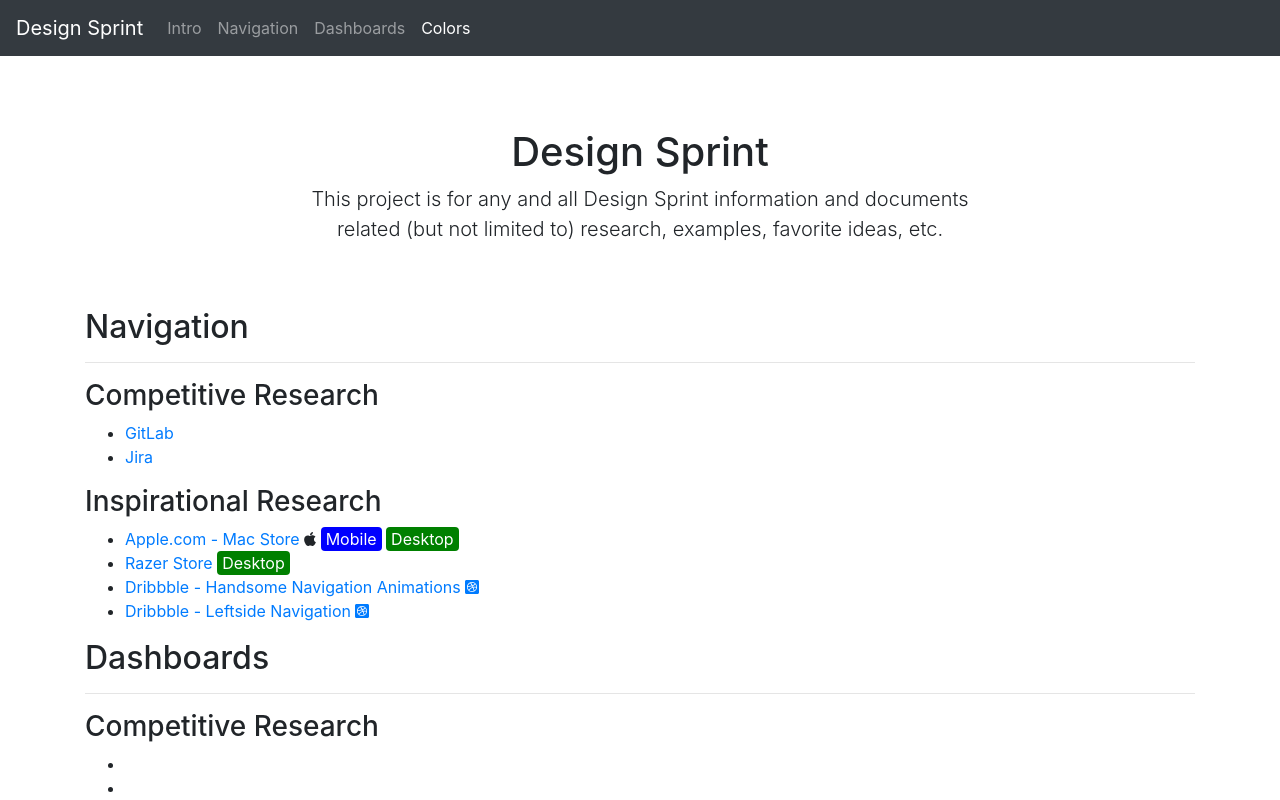
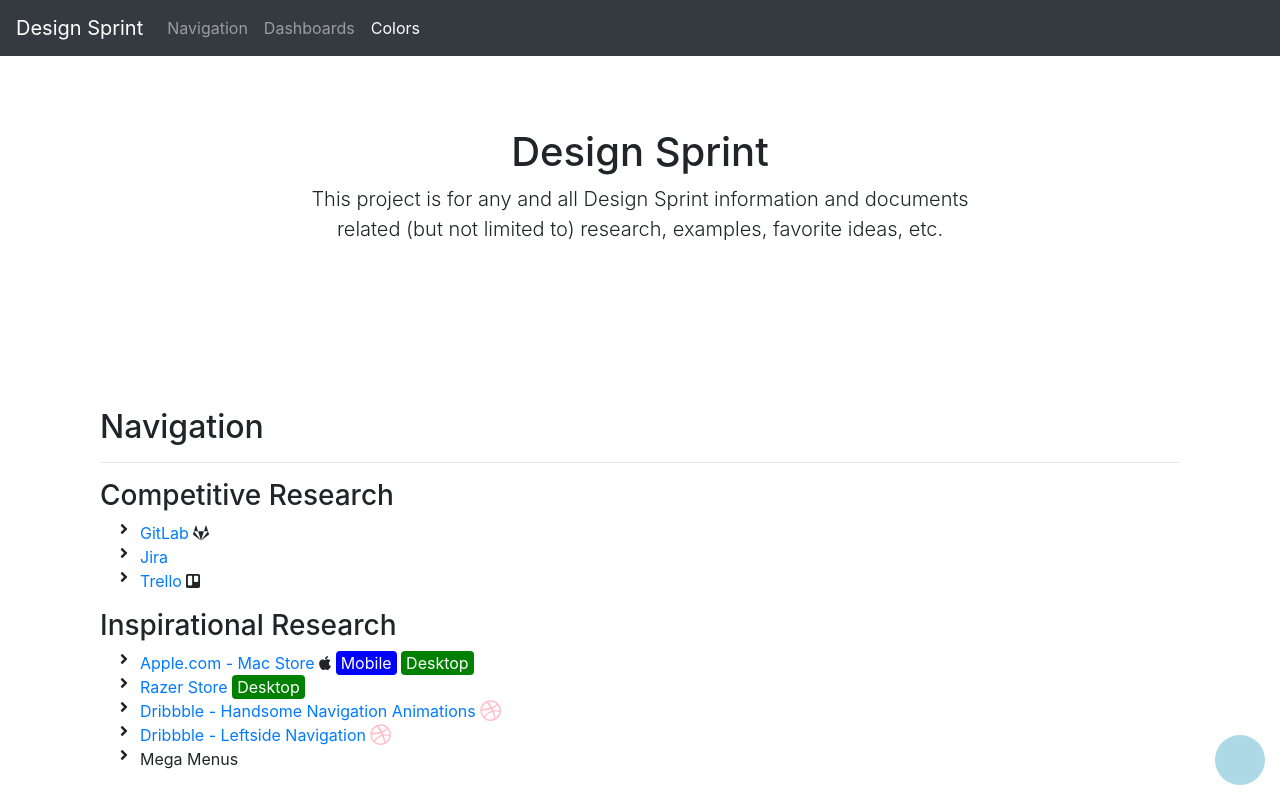
Before and after one commit to AdamJ/DesignSprint, a website: page index.html in a window 1280 px wide. Shown: the top 800 px of the page. Drawn offline with nearby package versions, Linux system fonts and the light colour scheme.

Commit message:
maintenance

```diff
--- a/index.html
+++ b/index.html
@@ -14,9 +14,10 @@
 </head>
 
 <body id="page-top" data-spy="scroll" data-target=".fixed-top">
+  <a class="fab-top page-scroll" href="#page-top"></a>
 
   <nav class="navbar navbar-expand-md navbar-dark bg-dark fixed-top">
-    <a class="navbar-brand" href="#">Design Sprint</a>
+    <a class="navbar-brand page-scroll" href="#page-top">Design Sprint</a>
     <button class="navbar-toggler" type="button" data-toggle="collapse" data-target="#navbarsExampleDefault" aria-controls="navbarsExampleDefault"
       aria-expanded="false" aria-label="Toggle navigation">
       <span class="navbar-toggler-icon"></span>
@@ -24,9 +25,8 @@
 
     <div class="collapse navbar-collapse" id="navbarsExampleDefault">
       <ul class="navbar-nav mr-auto">
-        <li class="nav-item">
-          <a class="nav-link page-scroll" href="#intro">Intro
-          </a>
+        <li class="hidden">
+          <a href="#page-top"></a>
         </li>
         <li class="nav-item">
           <a class="nav-link page-scroll" href="#navigation">Navigation</a>
@@ -43,40 +43,72 @@
 
   <main role="main" class="container">
 
-    <section id="intro" class="starter-template">
+    <section id="intro" class="starter-template container-fluid">
       <h1>Design Sprint</h1>
       <p class="lead">This project is for any and all Design Sprint information and documents<br>related (but not limited to) research, examples, favorite
       ideas, etc.</p>
     </section>
-    <section id="navigation">
+    <section id="navigation" class="container-fluid">
       <h2>Navigation</h2>
       <hr>
       <h3>Competitive Research</h3>
-      <ul>
+      <ul class="fa-ul">
         <li>
-          <a href="https://gitlab.com/explore">GitLab</a>
+          <span class="fa-li">
+            <i class="fas fa-angle-right"></i>
+          </span>
+          <a href="https://gitlab.com/explore">GitLab</a> <i class="fab fa-gitlab"></i>
         </li>
         <li>
-          <a href=">https://www.atlassian.com/software/jira">Jira</a>
+          <span class="fa-li">
+            <i class="fas fa-angle-right"></i>
+          </span>
+          <a href="https://www.atlassian.com/software/jira">Jira</a>
+        </li>
+        <li>
+          <span class="fa-li">
+            <i class="fas fa-angle-right"></i>
+          </span>
+          <a href="https://www.trello.com">Trello</a> <i class="fab fa-trello"></i>
         </li>
       </ul>
       <h3>Inspirational Research</h3>
-      <ul>
+      <ul class="fa-ul">
         <li>
+          <span class="fa-li">
+            <i class="fas fa-angle-right"></i>
+          </span>
           <a href="https://www.apple.com/mac/">Apple.com - Mac Store</a> <i class="fab fa-apple"></i> <span class="tag-mobile">Mobile</span> <span class="tag-desktop">Desktop</span>
         </li>
         <li>
+          <span class="fa-li">
+            <i class="fas fa-angle-right"></i>
+          </span>
           <a href="https://www.razerzone.com/gaming-laptops">Razer Store</a> <span class="tag-desktop">Desktop</span>
         </li>
         <li>
-          <a href="https://dribbble.com/shots/1804653-Handsome-Navigation-Animations">Dribbble - Handsome Navigation Animations <i class="fab fa-dribbble-square"></i></a>
+          <span class="fa-li">
+            <i class="fas fa-angle-right"></i>
+          </span>
+          <a href="https://dribbble.com/shots/1804653-Handsome-Navigation-Animations">Dribbble - Handsome Navigation Animations</a> <span style="color: pink;">
+            <i class="fab fa-dribbble fa-lg"></i>
+          </span>
         </li>
         <li>
-          <a href="https://dribbble.com/shots/591601-Leftside/attachments/46769">Dribbble - Leftside Navigation <i class="fab fa-dribbble-square"></i></a>
+          <span class="fa-li">
+            <i class="fas fa-angle-right"></i>
+          </span>
+          <a href="https://dribbble.com/shots/591601-Leftside/attachments/46769">Dribbble - Leftside Navigation</a> <span style="color: pink;"><i class="fab fa-dribbble fa-lg"></i></span>
+        </li>
+        <li>
+          <span class="fa-li">
+            <i class="fas fa-angle-right"></i>
+          </span>
+          Mega Menus
         </li>
       </ul>
     </section>
-    <section id="dashboards">
+    <section id="dashboards" class="container-fluid">
       <h2>Dashboards</h2>
       <hr>
       <h3>Competitive Research</h3>
@@ -98,7 +130,7 @@
         </li>
       </ul>
     </section>
-    <section id="colors">
+    <section id="colors" class="container-fluid">
       <h2>Colors</h2>
       <hr>
       <h3>Competitive Research</h3>
--- a/js/site.js
+++ b/js/site.js
@@ -1,3 +1,15 @@
+// jQuery to collapse the navbar on scroll
+function collapseNavbar() {
+  if ($(".navbar").offset().top > 50) {
+    $(".fixed-top").addClass("top-nav-collapse");
+  } else {
+    $(".fixed-top").removeClass("top-nav-collapse");
+  }
+}
+
+$(window).scroll(collapseNavbar);
+$(document).ready(collapseNavbar);
+
 // jQuery for page scrolling feature - requires jQuery Easing plugin
 $(function () {
   $('a.page-scroll').bind('click', function (event) {
--- a/sass/site.scss
+++ b/sass/site.scss
@@ -1,5 +1,9 @@
 body {
   padding-top: 5rem;
+}
+#navigation, #dashboards, #colors {
+    padding-top: 100px;
+    padding-bottom: 100px;
 }
 .starter-template {
   padding: 3rem 1.5rem;
@@ -17,3 +21,73 @@
   padding: 2px 5px;
   border-radius: 4px;
 }
+.fab-top {
+  background-color: lightblue;
+  border-radius: 50%;
+  bottom: 0;
+  box-shadow: 0 0 10px #f7f7f7;
+  margin-right: 15px;
+  margin-bottom: 15px;
+  position: fixed;
+  right: 0;
+  height: 50px;
+  width: 50px;
+  z-index: 1030;
+  &:before {
+    font-family: FontAwesome;
+    font-size: 1.5em;
+    content: "\f148";
+    color: #fff;
+    position: relative;
+    top: 11px;
+    left: 17px;
+  }
+}
+::-moz-selection {
+  background: #fcfcfc;
+  background: rgba(#fff, 0.2);
+  text-shadow: none;
+}
+
+::selection {
+  background: #fcfcfc;
+  background: rgba(#fff, 0.2);
+  text-shadow: none;
+}
+
+img::selection {
+  background: transparent;
+}
+
+img::-moz-selection {
+  background: transparent;
+}
+@-webkit-keyframes pulse {
+  from {
+    transform: scale(1);
+    -webkit-transform: scale(1);
+  }
+  50% {
+    transform: scale(1.2);
+    -webkit-transform: scale(1.2);
+  }
+  100% {
+    transform: scale(1);
+    -webkit-transform: scale(1);
+  }
+}
+
+@-moz-keyframes pulse {
+  from {
+    transform: scale(1);
+    -moz-transform: scale(1);
+  }
+  50% {
+    transform: scale(1.2);
+    -moz-transform: scale(1.2);
+  }
+  100% {
+    transform: scale(1);
+    -moz-transform: scale(1);
+  }
+}
```
Also changed, not shown: css/site.min.css.
